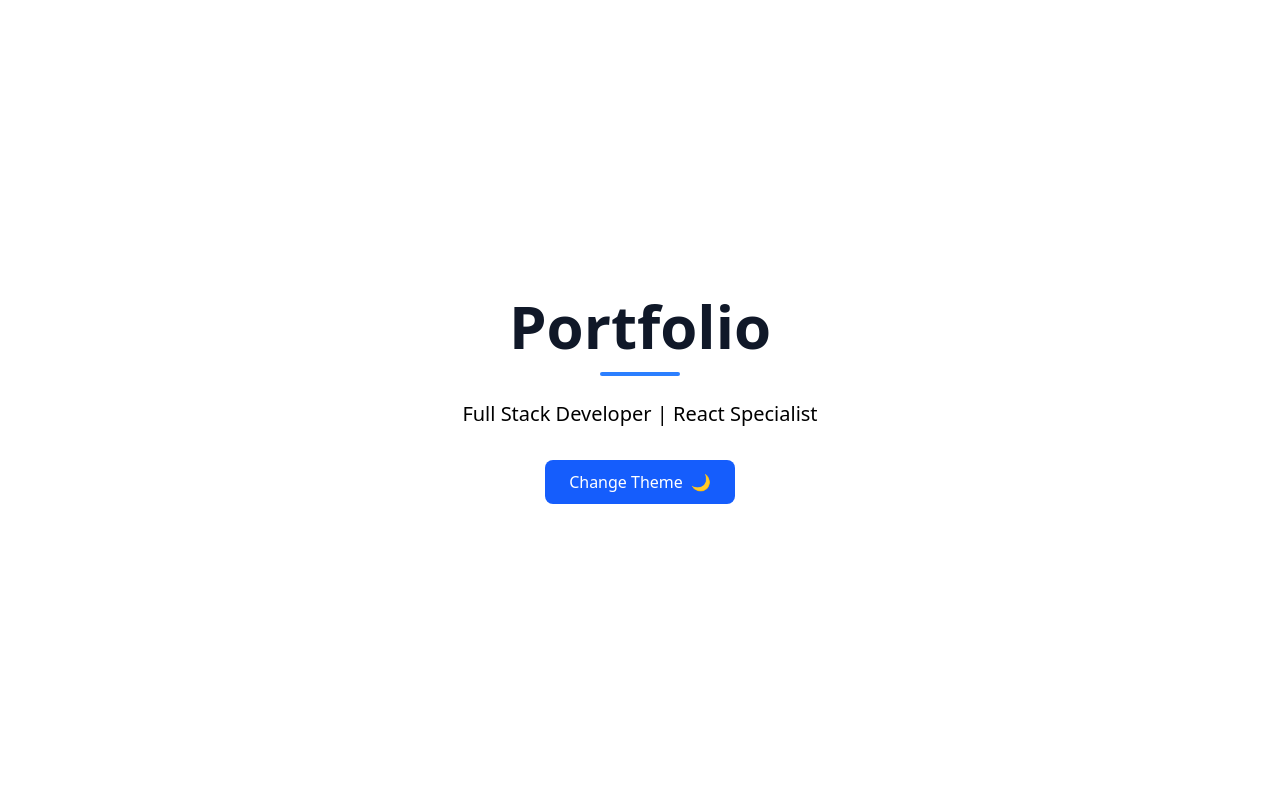
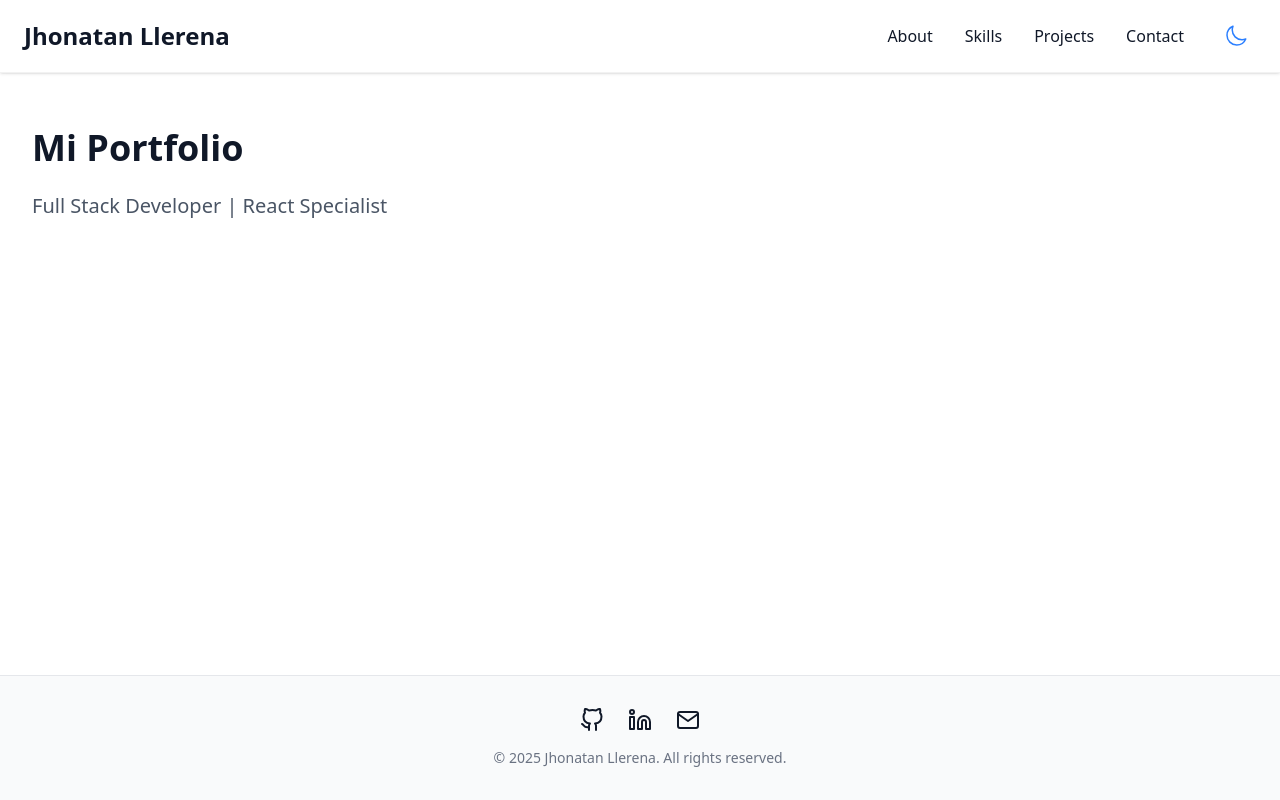
Before and after one commit to Jonlle/portfolio, a React (Vite) app: page / in a window 1280 px wide. Built offline with nearby package versions, Linux system fonts and the light colour scheme.

Commit message:
refactor(app): integrate Footer and MainContainer
Updated `App.tsx` to include `Footer` and `MainContainer`, ensuring a flexible layout with `flex flex-col min-h-screen`.

```diff
--- a/src/App.tsx
+++ b/src/App.tsx
@@ -1,26 +1,15 @@
-import { useTheme } from "./context/theme/useTheme";
+import { Header, MainContainer, Footer } from "./components/layout";
 
 function App() {
-  const { theme, toggleTheme } = useTheme();
   return (
-    <main className="h-screen w-full flex items-center justify-center p-4 text-primary">
-      <div className="text-center">
-        <h1 className="text-5xl md:text-6xl font-bold text-heading mb-4">
-          Portfolio
-          <span className="block w-20 h-1 bg-blue-500 mx-auto mt-4 rounded-full"></span>
-        </h1>
+    <div className="flex flex-col min-h-screen">
+      <Header />
+      <MainContainer>
+        <h1 className="text-4xl font-bold text-heading">Mi Portfolio</h1>
         <p className="text-xl mt-6">Full Stack Developer | React Specialist</p>
-
-        <button
-          className="btn-primary mt-8"
-          type="button"
-          onClick={toggleTheme}
-        >
-          Change Theme
-          <span className="ml-2">{theme === "dark" ? "🌞" : "🌙"}</span>
-        </button>
-      </div>
-    </main>
+      </MainContainer>
+      <Footer />
+    </div>
   );
 }
 
```
